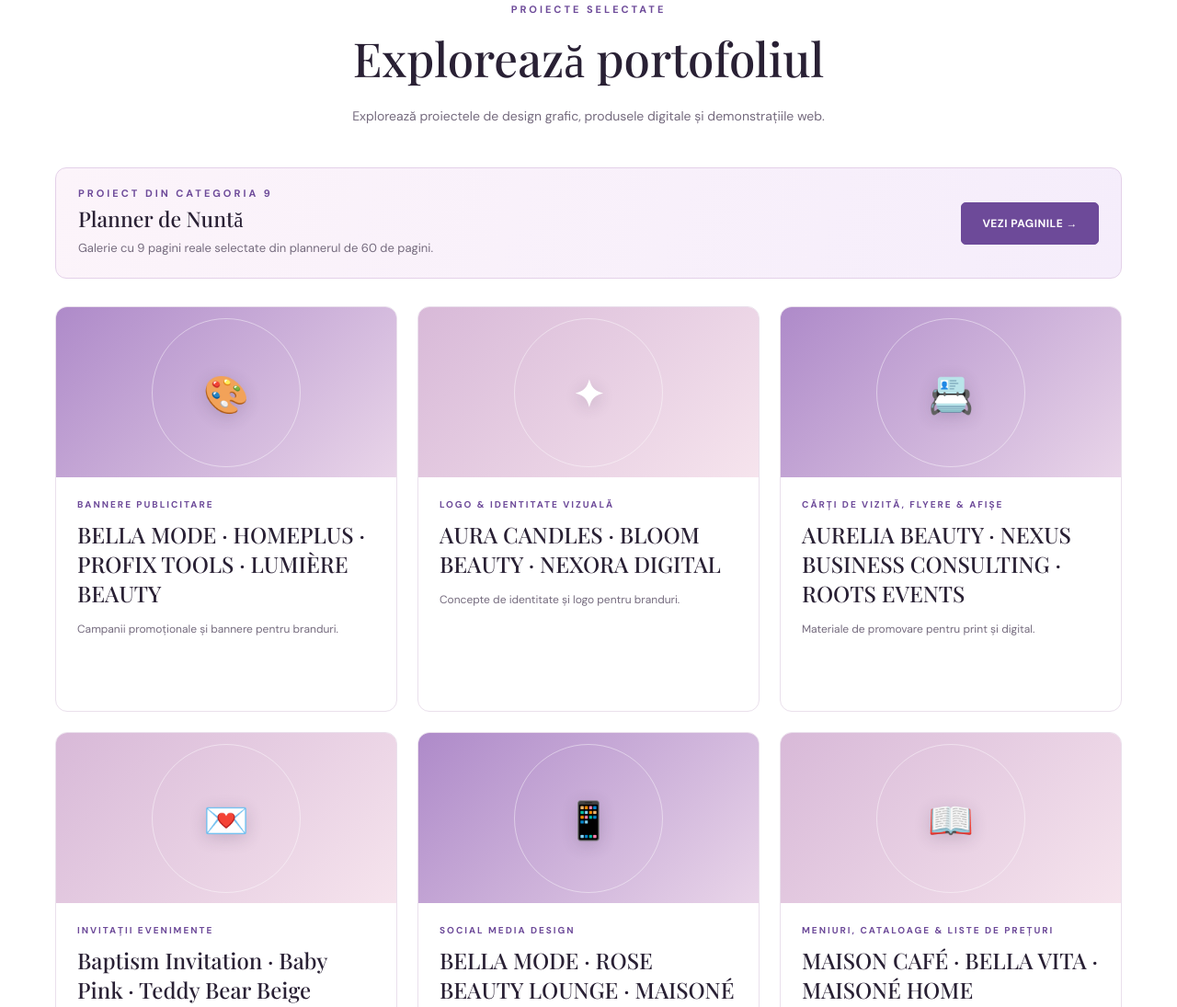
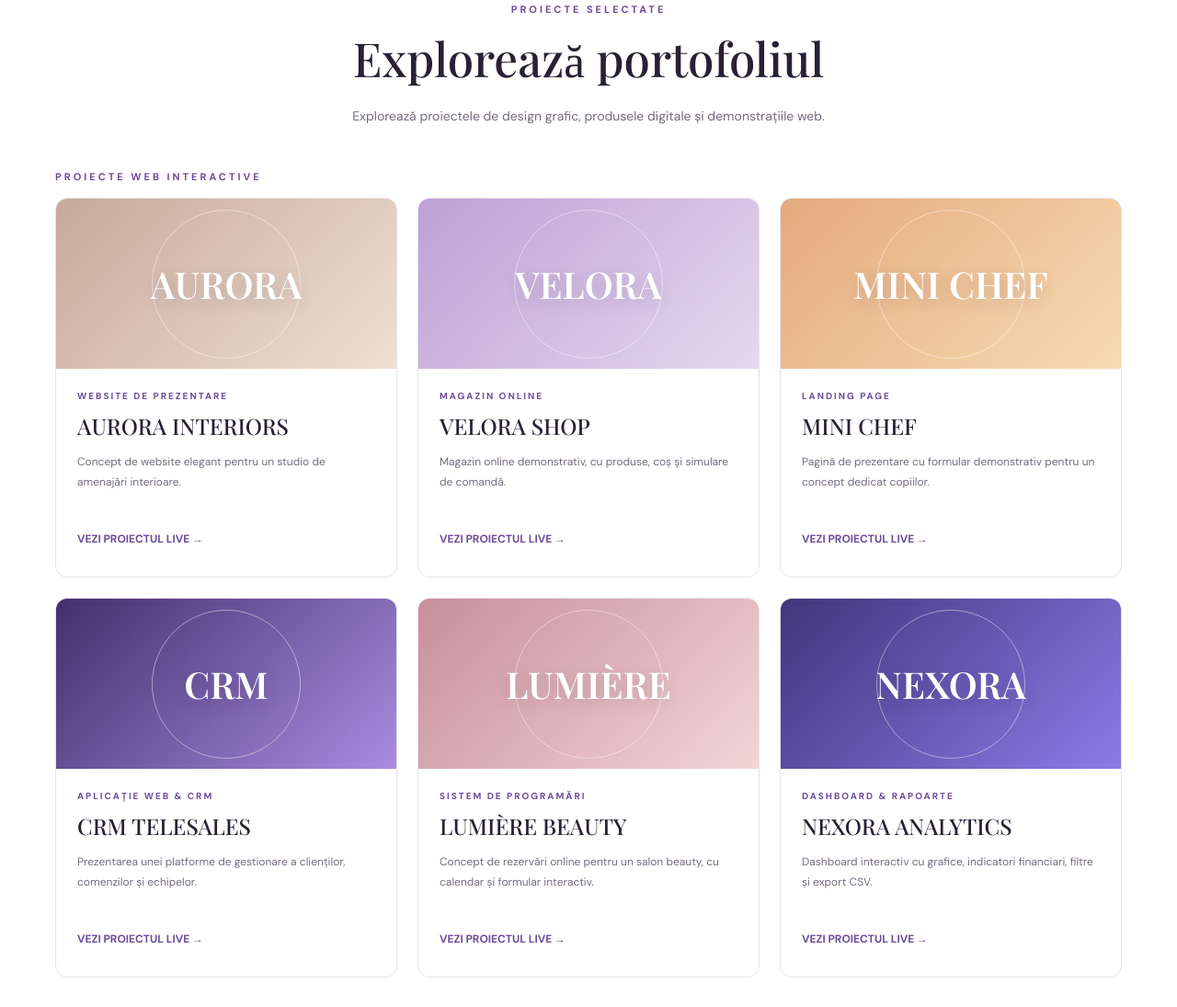
Before and after one commit to miiihaeelaa/MP-Creative-Studio, a plain HTML site: page index.html in a window 1280 px wide. Shown: the part 2506-3601 px from the top of the page at 92% size. Drawn offline with nearby package versions, Linux system fonts and the light colour scheme.

Commit message:
Remove redundant portfolio preview cards and planner banner

```diff
--- a/index.html
+++ b/index.html
@@ -230,14 +230,9 @@ section{padding:60px 0}
 <h2>Explorează portofoliul</h2>
 <p>Explorează proiectele de design grafic, produsele digitale și demonstrațiile web.</p>
 </div>
-<div class="planner-launch"><div><div class="eyebrow">Proiect din categoria 9</div><h3>Planner de Nuntă</h3><p>Galerie cu 9 pagini reale selectate din plannerul de 60 de pagini.</p></div><button class="btn" type="button" id="openPlanner">VEZI PAGINILE →</button></div>
-<dialog id="plannerDialog" class="planner-dialog" aria-label="Galerie Planner de Nuntă"><div class="planner-dialog-head"><strong>Planner de Nuntă · Galerie</strong><button type="button" id="closePlanner">Închide ✕</button></div><iframe id="plannerFrame" title="Pagini reale din Planner de Nuntă" loading="lazy"></iframe></dialog>
-<div class="portfolio-grid" id="creativeGrid"></div>
+
 <div class="eyebrow" style="margin:45px 0 16px">Proiecte web interactive</div>
 <div class="portfolio-grid" id="portfolioGrid"></div>
-<div class="portfolio-note reveal">
-<strong>Portofoliu în curs de completare vizuală</strong><br>Proiectele de design grafic sunt prezentate pe categorii. Imaginile și previzualizările documentelor vor fi adăugate în galerie.
-</div>
 </div>
 </section>
 
@@ -549,12 +544,7 @@ message
 window.location.href="mailto:mhldmtr@gmail.com?subject="+encodeURIComponent(subject)+"&body="+encodeURIComponent(body);
 });
 
-function renderCreativePortfolio(){
-const grid=document.getElementById("creativeGrid");
-if(!grid)return;
-grid.innerHTML=creativeProjects.map(([category,name,description,icon],i)=>`<article class="project"><div class="project-art" style="background:linear-gradient(135deg,${i%2?'#d8b9d8':'#ae8ac9'},${i%2?'#f6e4ed':'#e9d5e9'})"><span aria-hidden="true">${icon}</span></div><div class="project-body"><div class="project-category">${category}</div><h3>${name}</h3><p>${description}</p></div></article>`).join("");
-}
-renderCreativePortfolio();
+
 
 const plannerDialog=document.getElementById("plannerDialog");
 document.getElementById("openPlanner").addEventListener("click",()=>{
```
